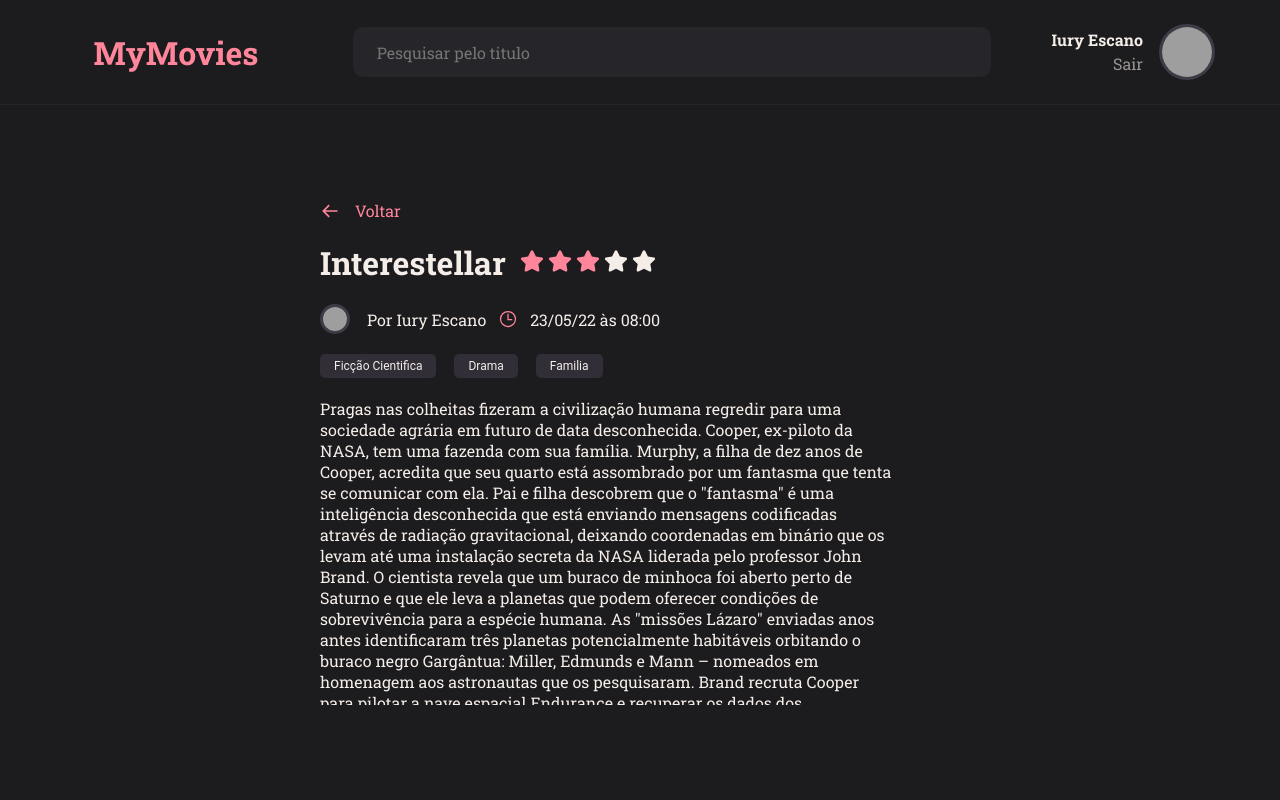
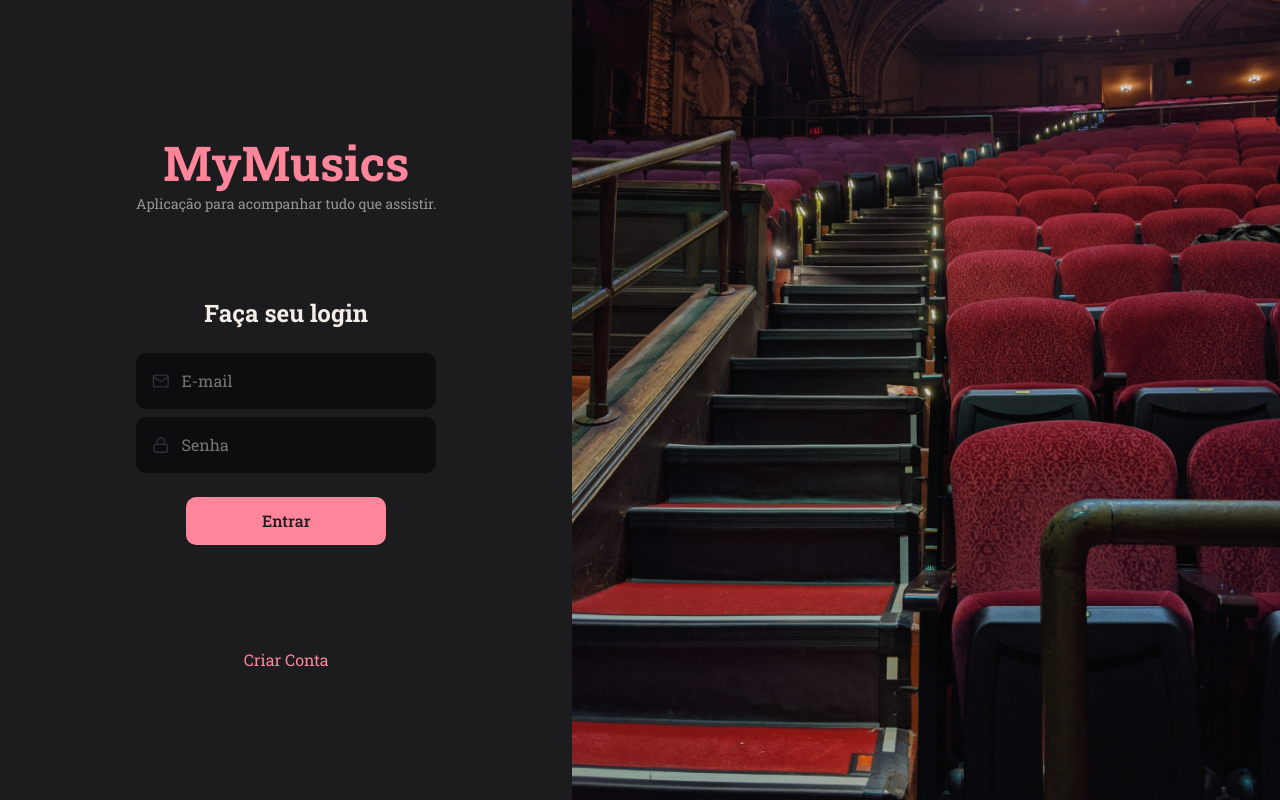
Before and after one commit to iuryescano/MyMusics, a React (Vite) app: page / in a window 1280 px wide. Built offline with nearby package versions, Linux system fonts and the light colour scheme; grey boxes are pictures that could not be loaded.

Commit message:
[Fix] SignIn Page Created in project

```diff
--- /dev/null
+++ b/src/components/Input/index.jsx
@@ -0,0 +1,10 @@
+import { Container } from './styles'
+
+export function Input({ icon: Icon, ...rest }) {
+  return (
+    <Container>
+      {Icon && <Icon size={20} />}
+      <input {...rest} />
+    </Container>
+  )
+}
--- /dev/null
+++ b/src/components/Input/styles.js
@@ -0,0 +1,31 @@
+import styled from 'styled-components'
+
+export const Container = styled.div`
+  width: 100%;
+  display: flex;
+  align-items: center;
+
+  background-color: ${({ theme }) => theme.COLORS.BACKGROUND_900} ;
+  color: ${({ theme }) => theme.COLORS.GRAY_300};
+
+  margin-bottom: 8px;
+  border-radius: 10px;
+
+  > input {
+    height: 56px;
+    width: 100%;
+
+    padding: 12px;
+    color: ${({ theme }) => theme.COLORS.WHITE};
+    background: transparent;
+    border: 0;
+
+    &:placeholder {
+      color: ${({ theme }) => theme.COLORS.GRAY_300}
+    }
+  }
+
+  > svg {
+    margin-left: 16px;
+  }
+`
--- a/src/main.jsx
+++ b/src/main.jsx
@@ -3,7 +3,7 @@
 import { ThemeProvider } from 'styled-components'
 import GlobalStyles from './styles/global';
 
-import { Details } from './pages/Details/index'
+import { SignIn } from './pages/SignIn/index'
 
 import theme from './styles/theme'
 
@@ -12,7 +12,7 @@
   <React.StrictMode >
     <ThemeProvider theme={theme}>
       <GlobalStyles />
-      <Details />
+      <SignIn />
     </ThemeProvider>
   </React.StrictMode>,
 )
--- /dev/null
+++ b/src/pages/SignIn/index.jsx
@@ -0,0 +1,37 @@
+import { Container, Form, Background } from "./styles";
+import { FiMail, FiLock } from 'react-icons/fi'
+import { Input } from "../../components/Input/index";
+import { Button } from "../../components/Button/index";
+
+
+export function SignIn() {
+  return(
+    <Container>
+      <Form>
+        <h1>MyMusics</h1>
+        <p>Aplicação para acompanhar tudo que assistir.</p>
+
+        <h2>Faça seu login</h2>
+
+        <Input
+          placeholder="E-mail"
+          type="text"
+          icon={FiMail}
+        />
+        <Input
+          placeholder="Senha"
+          type="password"
+          icon={FiLock}
+        />
+
+        <Button title={"Entrar"}/>
+
+        <a href="#">
+          Criar Conta
+        </a>
+      </Form>
+
+      <Background/>
+    </Container>
+  );
+}
--- /dev/null
+++ b/src/pages/SignIn/styles.js
@@ -0,0 +1,50 @@
+import styled from "styled-components";
+import backgroundImg from '../../assets/Background.png'
+
+export const Container = styled.div`
+  height: 100vh;
+
+  display: flex;
+  align-items: stretch;
+
+
+`;
+
+export const Form = styled.form`
+  padding: 0 136px;
+
+  display: flex;
+  flex-direction: column;
+  justify-content: center;
+  align-items: center;
+
+  text-align: center;
+
+  > h1 {
+    font-size: 48px;
+    color: ${({ theme }) => theme.COLORS.PINK};
+  }
+
+  > h2 {
+    font-size: 24px;
+    margin-top: 84px;
+    margin-bottom: 24px;
+  }
+
+  > p {
+    font-size: 14px;
+    color: ${({ theme }) => theme.COLORS.GRAY_100};
+  }
+
+  > a {
+    margin-top: 104px;
+    color: ${({ theme }) => theme.COLORS.PINK};
+  }
+`;
+
+export const Background = styled.div`
+  flex: 1;
+  background: url(${backgroundImg}) no-repeat center center;
+  background-size: cover;
+  opacity:80%;
+`;
```
Also changed, not shown: src/assets/Background.png (added).
